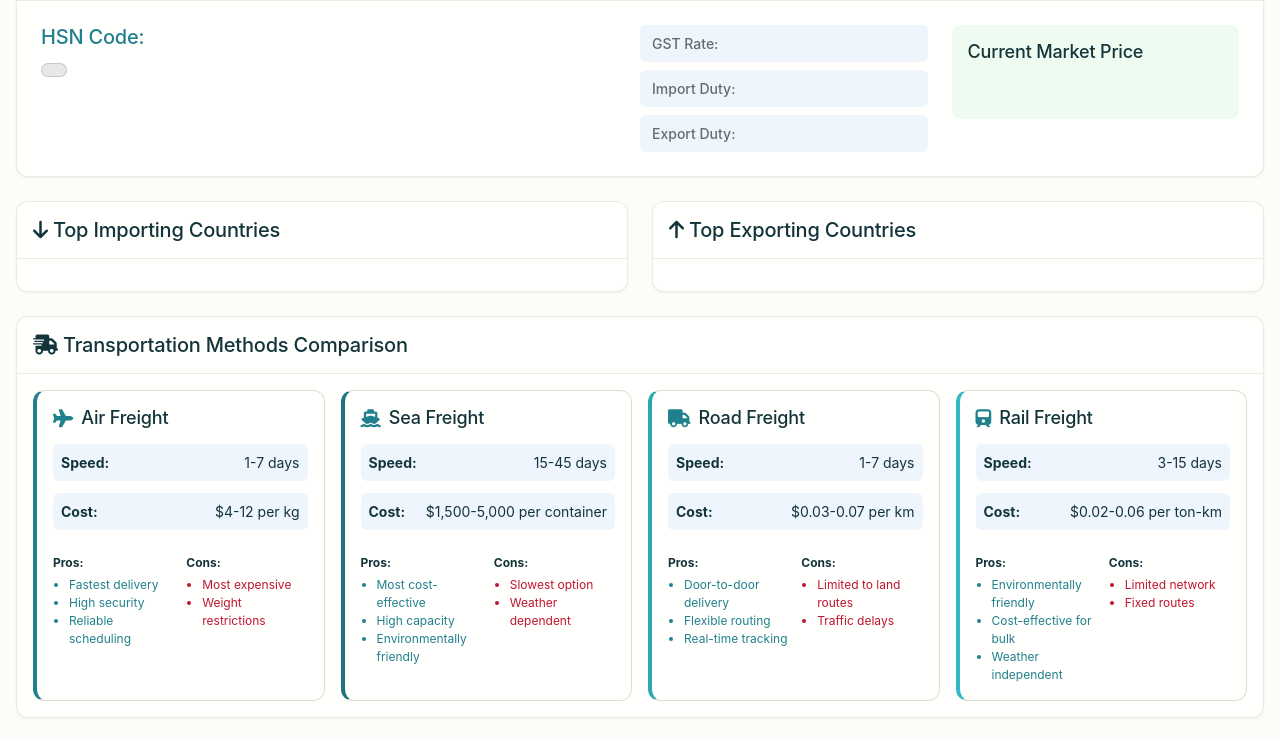
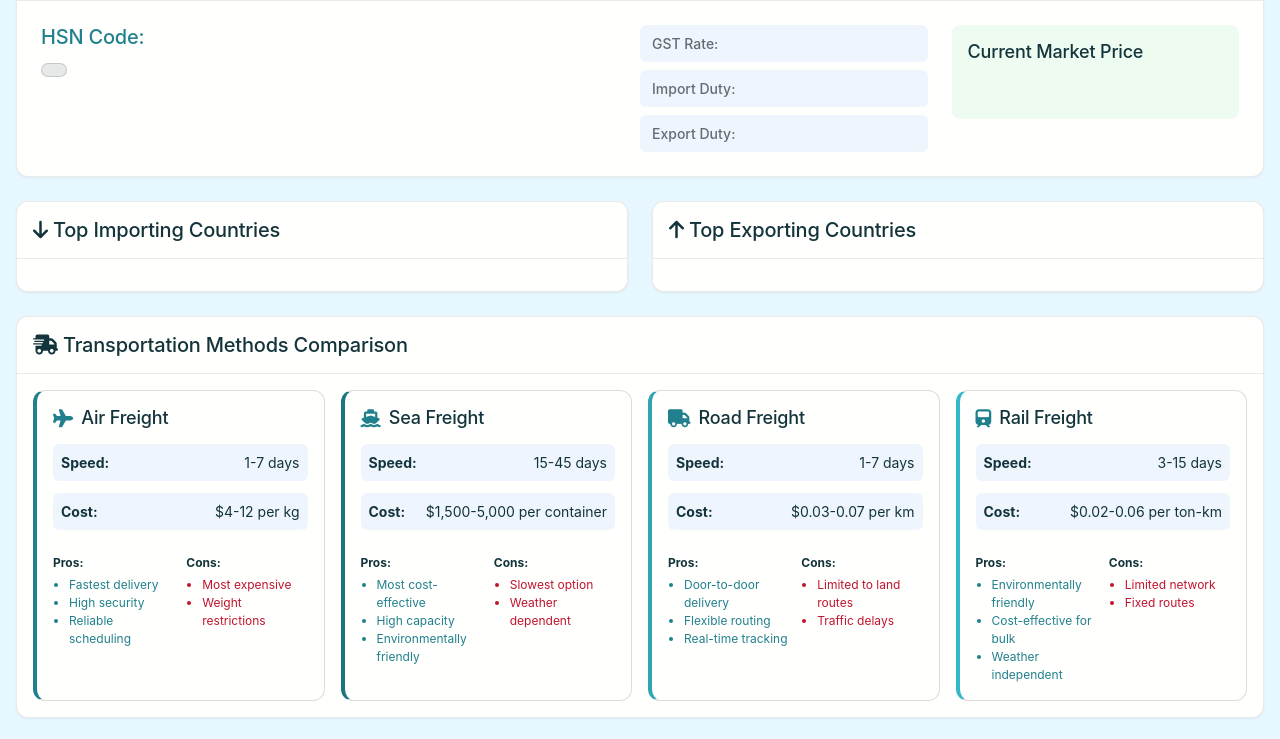
Before and after one commit to onieeonn-sys/dashboard, a website: page index.html in a window 1280 px wide. Shown: the part 417-1156 px from the top of the page. Drawn offline with Linux system fonts and the light colour scheme; a web font is replaced by a local one.

Commit message:
Update: Change background color to light blue

```diff
--- a/style.css
+++ b/style.css
@@ -44,7 +44,7 @@
   --color-bg-8: rgba(6, 182, 212, 0.08); /* Light cyan */
 
   /* Semantic Color Tokens (Light Mode) */
-  --color-background: var(--color-cream-50);
+  --color-background: #e6f7ff; /* Light blue background */
   --color-surface: var(--color-cream-100);
   --color-text: var(--color-slate-900);
   --color-text-secondary: var(--color-slate-500);
```
